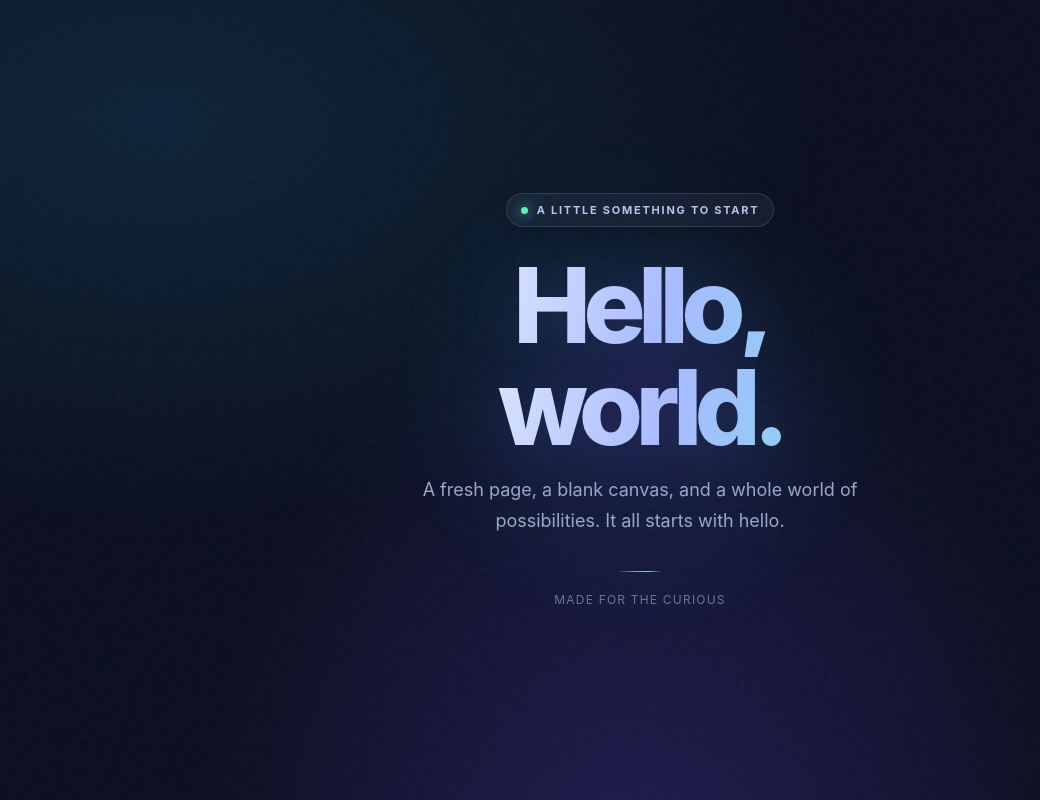
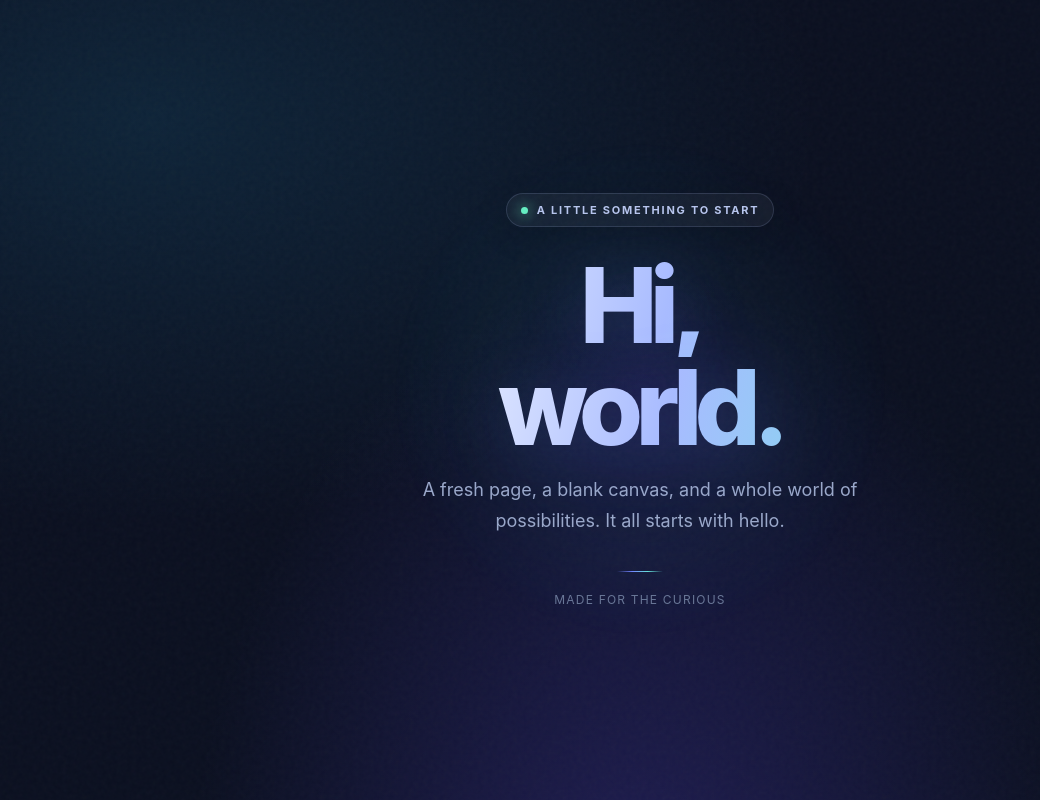
Before and after one commit to Ashavs4298/Project-1, a plain HTML site: page index.html in a window 1280 px wide. Shown: the whole page, without its empty margins (0-1040 px from the left). Drawn offline with Linux system fonts and the light colour scheme.

Commit message:
2nd commit

```diff
--- a/index.html
+++ b/index.html
@@ -4,7 +4,7 @@
   <meta charset="utf-8">
   <meta name="viewport" content="width=device-width, initial-scale=1">
   <meta name="theme-color" content="#0b1020">
-  <title>Hello, world.</title>
+  <title>Hello, im asha.</title>
   <style>
     :root {
       color-scheme: dark;
@@ -105,7 +105,7 @@
   <main>
     <div class="halo" aria-hidden="true"></div>
     <div class="eyebrow"><span class="spark" aria-hidden="true"></span> A little something to start</div>
-    <h1><span>Hello,</span><span>world.</span></h1>
+    <h1><span>Hi,</span><span>world.</span></h1>
     <p class="description">A fresh page, a blank canvas, and a whole world of possibilities. It all starts with hello.</p>
     <div class="rule" aria-hidden="true"></div>
     <div class="signature">Made for the curious</div>
```
